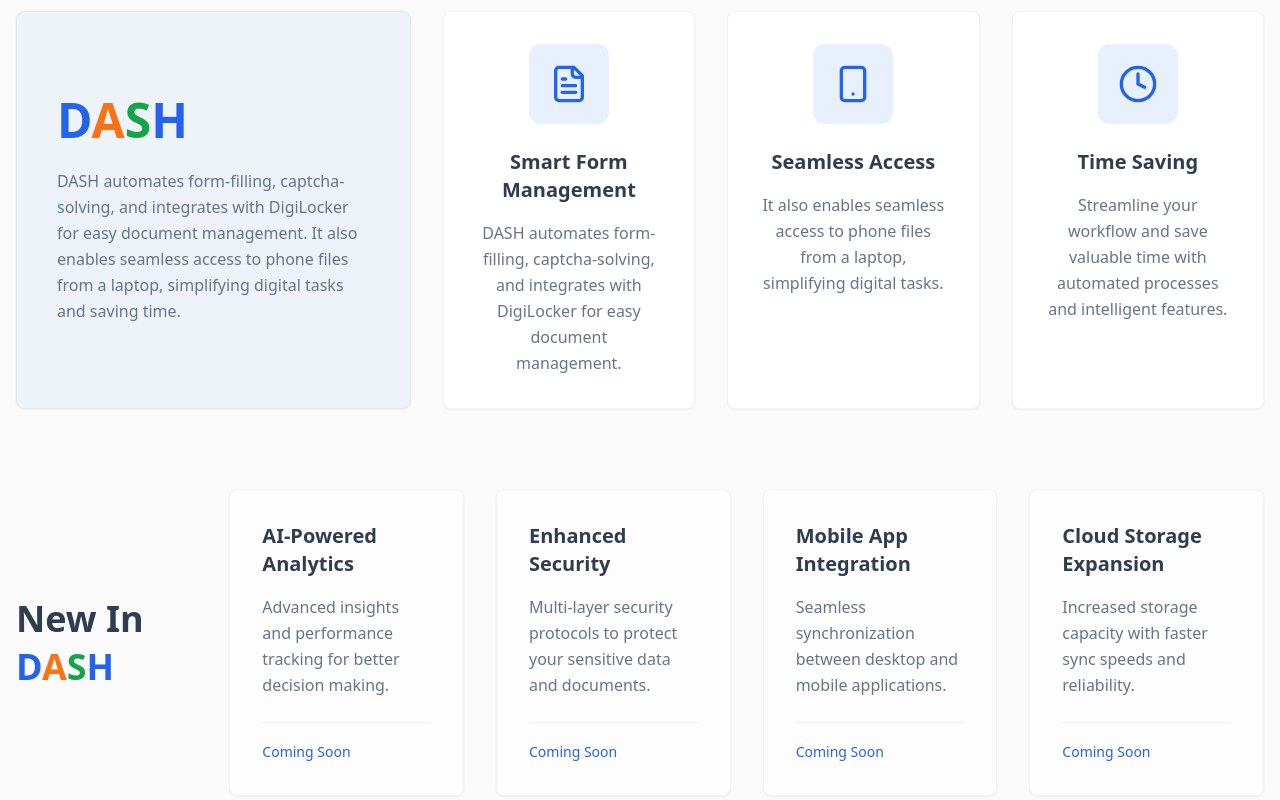
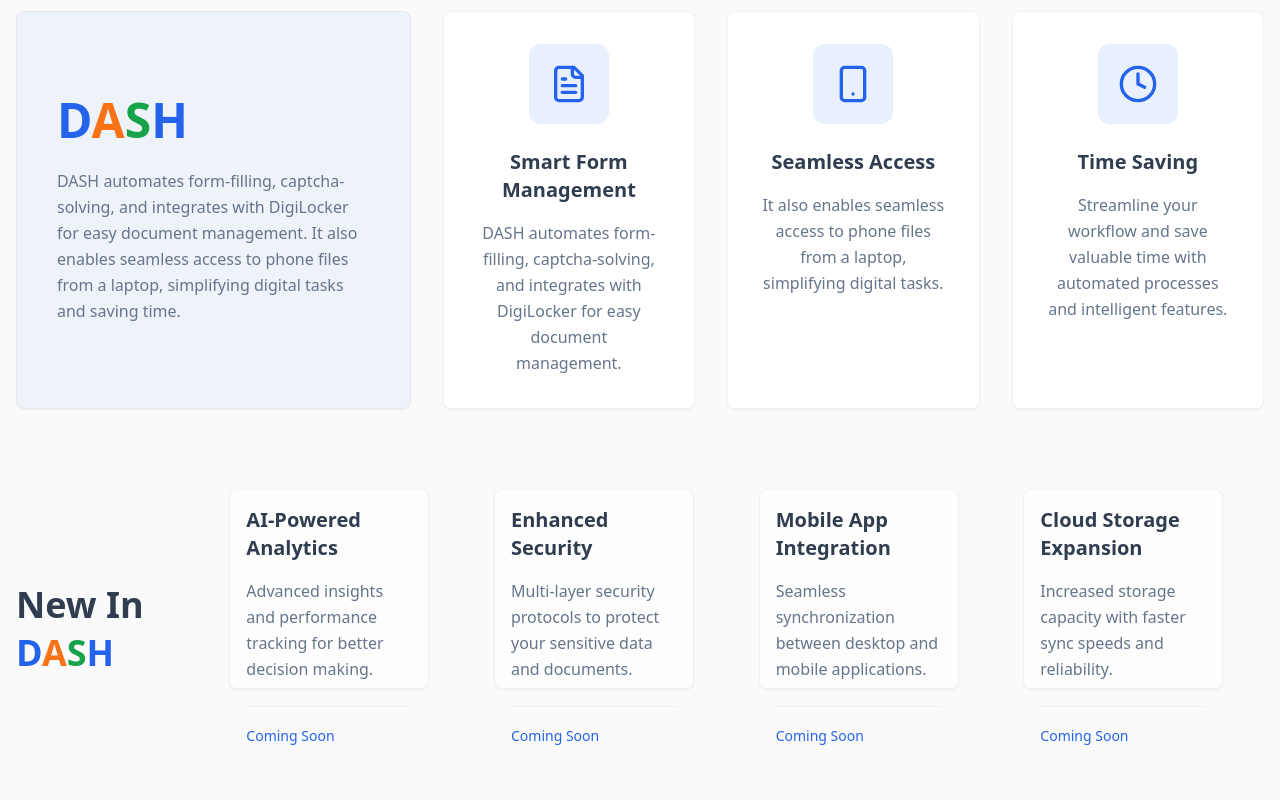
Before and after one commit to DASH-WORKSPACE/dash-automation, a React (Vite) app: page / in a window 1280 px wide. Shown: the part 2156-2956 px from the top of the page. Built offline with nearby package versions, Linux system fonts and the light colour scheme.

Commit message:
Refactor: Adjust box dimensions
Update the dimensions of the boxes within the About Section to be smaller and square-shaped, aligning with the user's request.

```diff
--- a/src/components/AboutSection.tsx
+++ b/src/components/AboutSection.tsx
@@ -102,10 +102,10 @@ const AboutSection = () => {
             </div>
 
             {/* New Feature Cards */}
-            <div className="lg:col-span-5 grid grid-cols-1 md:grid-cols-2 lg:grid-cols-4 gap-8">
+            <div className="lg:col-span-5 grid grid-cols-2 md:grid-cols-4 gap-6">
               {newFeatures.map((feature, index) => (
-                <Card key={index} className="h-full hover:shadow-lg transition-shadow duration-300 border-border/50 bg-card/50 min-h-[280px]">
-                  <CardContent className="p-8 flex flex-col h-full">
+                <Card key={index} className="aspect-square hover:shadow-lg transition-shadow duration-300 border-border/50 bg-card/50 max-w-[200px] w-full">
+                  <CardContent className="p-4 flex flex-col h-full justify-between">
                     <h3 className="text-xl font-semibold mb-4 text-foreground">
                       {feature.title}
                     </h3>
```
